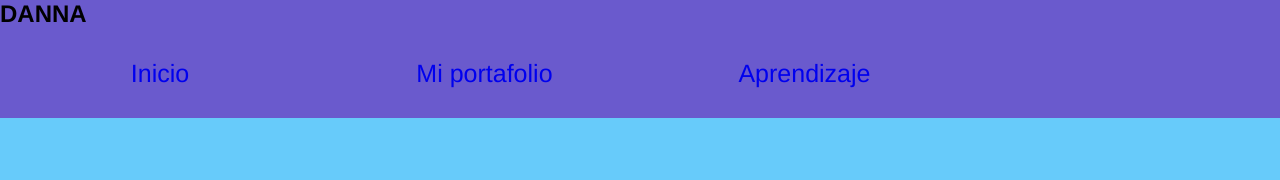
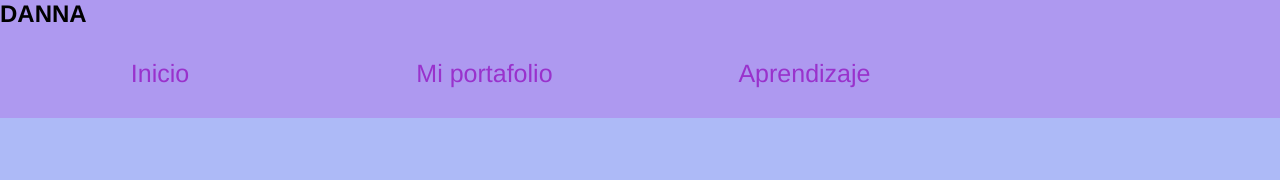
Before and after one commit to Danna947/misitioweb, a plain HTML site: page index.html in a window 1280 px wide. Drawn offline with nearby package versions, Linux system fonts and the light colour scheme.

Commit message:
modificaciones

```diff
--- a/estilo.css
+++ b/estilo.css
@@ -4,14 +4,14 @@
 
 }
 body{
-    background-color: rgb(103, 203, 250);
+    background-color: rgb(173, 186, 247);
     font-family: 'Franklin Gothic Medium', 'Arial Narrow', Arial, sans-serif;
 }
 
 nav ul{
     margin-top: 0;
     list-style: none;
-    background:slateblue;
+    background:rgba(174, 112, 231, 0.445);
     position: absolute;
     width: 100%;
 
@@ -49,6 +49,7 @@ nav ul ul ul{
 
 }
 a{
+    color:darkorchid;
     text-decoration: none;
     border-radius: 5px;
     border-color: black;
```
